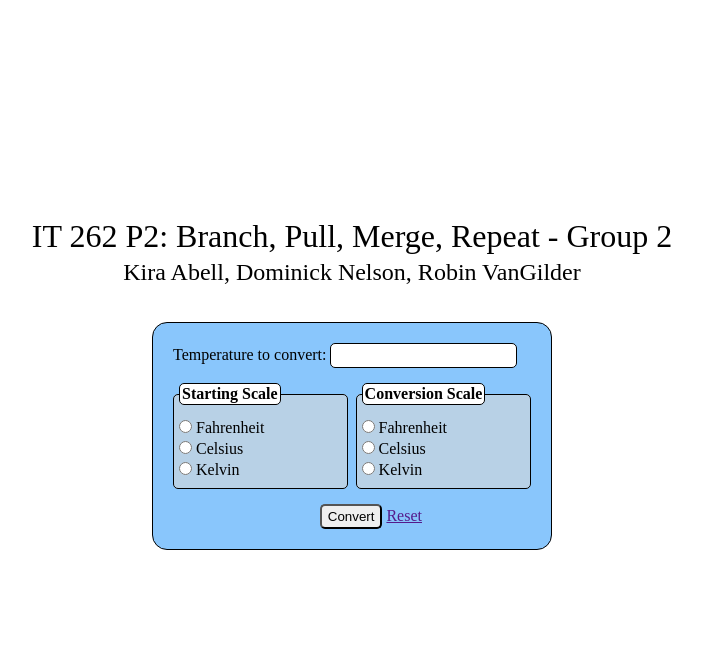
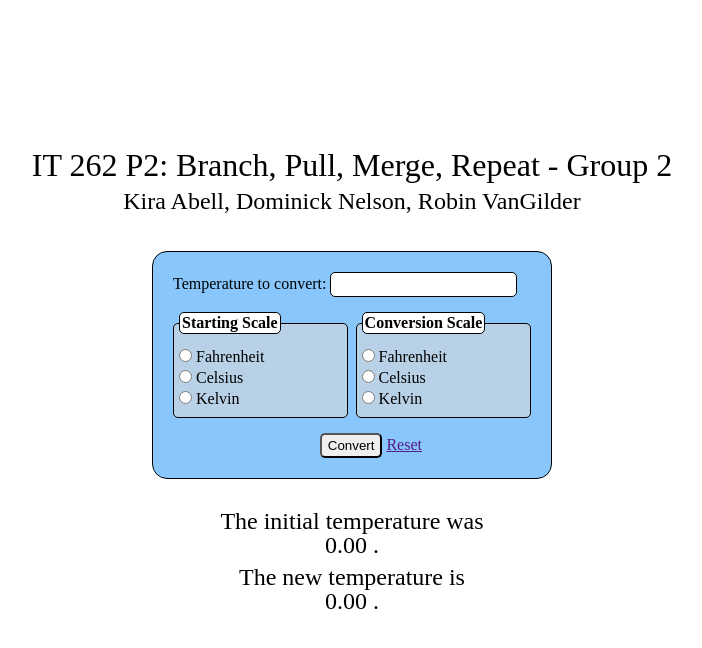
Before and after one commit to Nightscrawl/it262-p2-group2, a PHP site: page / in a window 1280 px wide. Shown: the top 648 px of the page, without its empty margins (288-990 px from the left). Run offline with PHP 8.4, Linux system fonts and the light colour scheme; data that the repository does not hold is empty.

Commit message:
results-div
added results div

```diff
--- a/index.php
+++ b/index.php
@@ -144,7 +144,10 @@ if ($_POST['StartScale'] == 'StartC' && $_POST['ConvScale'] == 'ConvK') {
 
             </form>
 
-
+            <div class="results">
+                <p>The initial temperature was <br> <?=number_format($userTemp, 2)?> <?=$userScale?>.</p>
+                <p>The new temperature is <br> <?=number_format($newTemp, 2)?> <?=$endScale?>.</p>
+            </div>
 
         </div> <!-- end container -->
 
```
